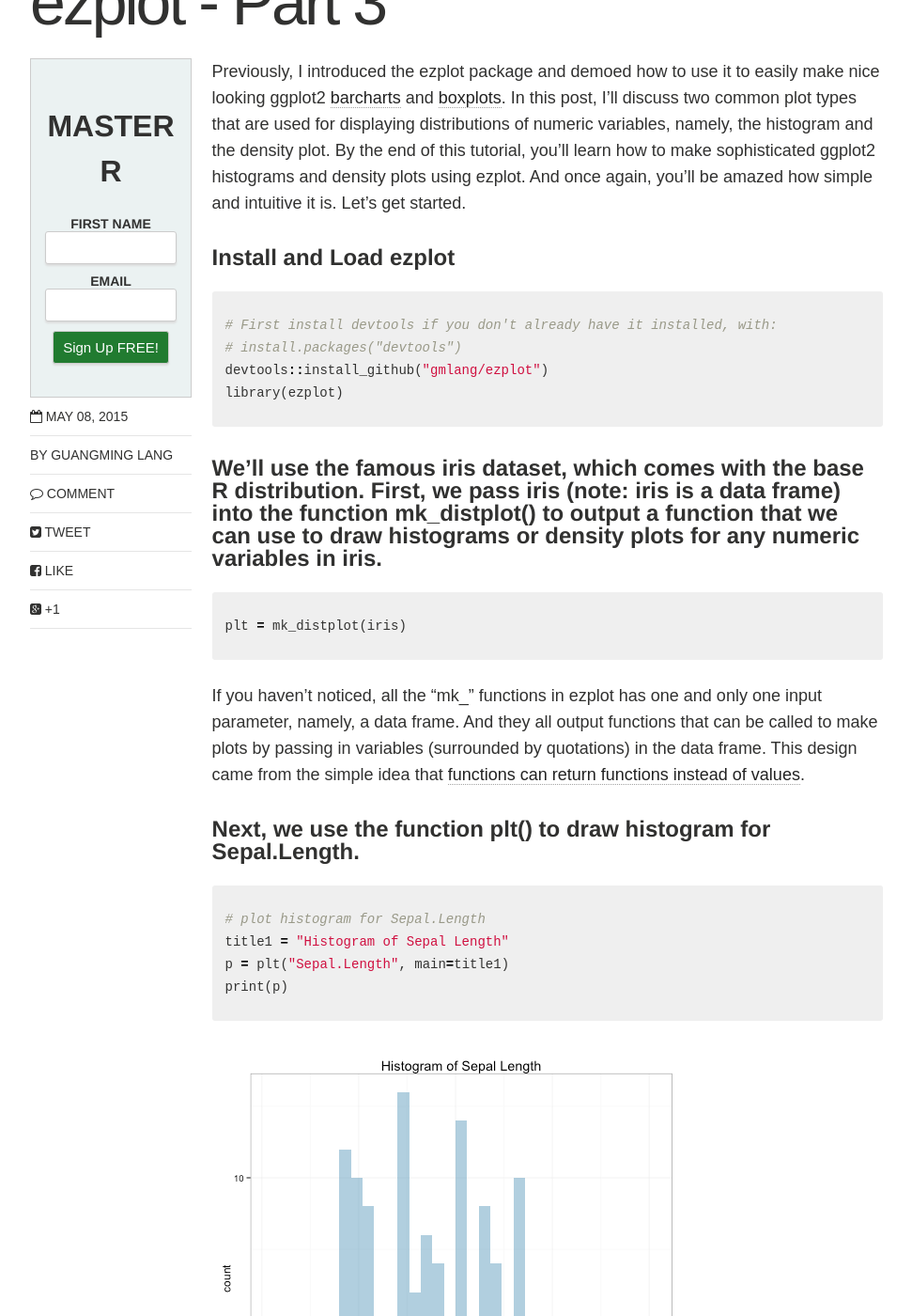
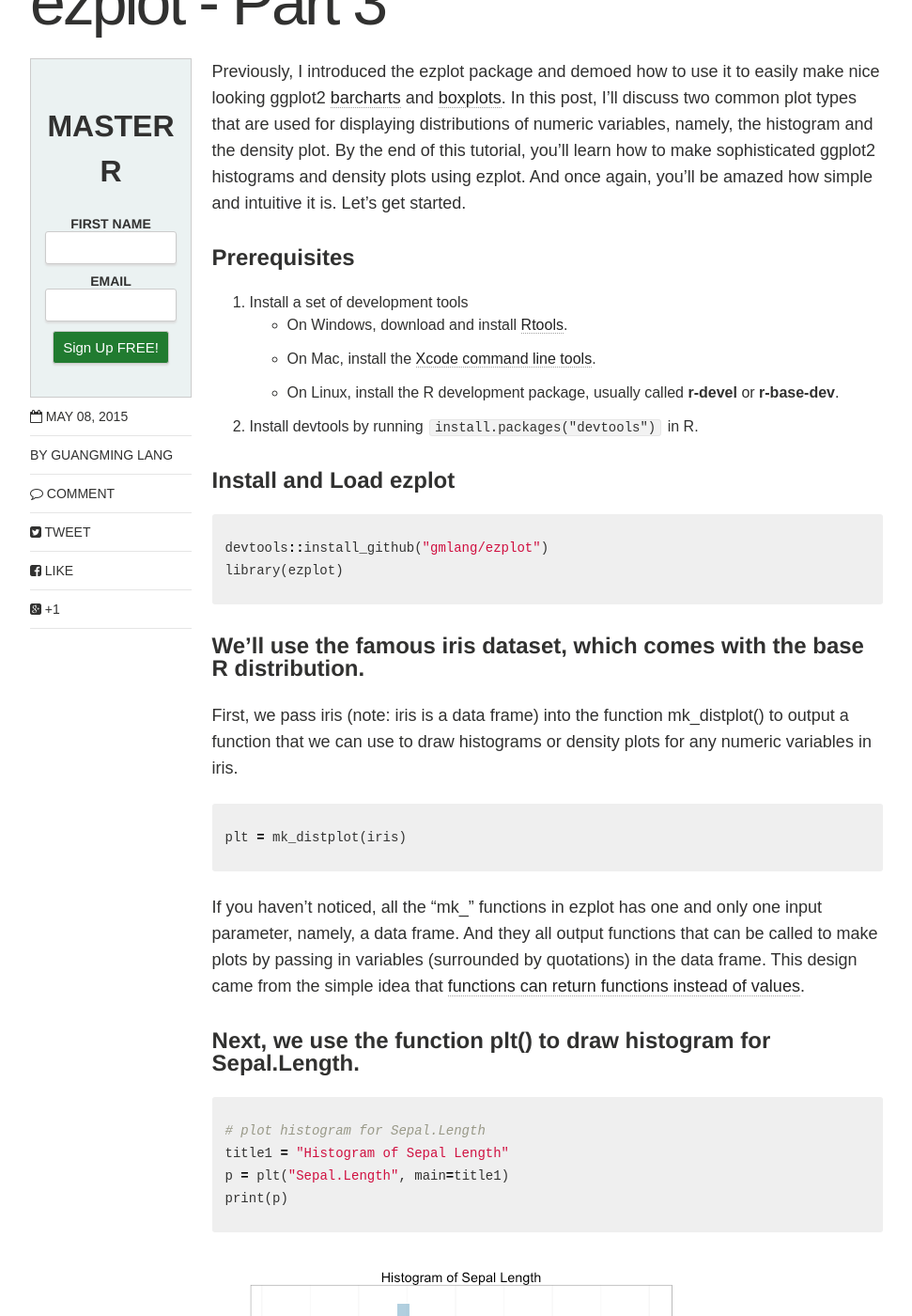
Before and after one commit to gmlang/masterr, a Jekyll site: the page built from _posts/r/2015-05-07-an-easy-way-to-make-ggplot2-histograms-ezplot-part3.md, in a window 1280 px wide and 1400 px high, scrolled down 606 px. Shown: the whole window at 94% size, without its empty margins (154-1125 px from the left). Built offline with Jekyll 4.4.1, drawn with Linux system fonts in a browser that asks for light colours; nearby versions of some CDN libraries; comment, search, counter and statistics services are not loaded.

Commit message:
update 2015-05-07

```diff
--- a/_posts/r/2015-05-07-an-easy-way-to-make-ggplot2-histograms-ezplot-part3.md
+++ b/_posts/r/2015-05-07-an-easy-way-to-make-ggplot2-histograms-ezplot-part3.md
@@ -12,16 +12,23 @@ share: true
 
 Previously, I introduced the ezplot package and demoed how to use it to easily make nice looking ggplot2 [barcharts](http://masterr.org/r/an-easy-way-to-make-ggplot2-plots-ezplot-part1/) and [boxplots](http://masterr.org/r/an-easy-way-to-make-ggplot2-boxplots-ezplot-part2/). In this post, I'll discuss two common plot types that are used for displaying distributions of numeric variables, namely, the histogram and the density plot. By the end of this tutorial, you'll learn how to make sophisticated ggplot2 histograms and density plots using ezplot. And once again, you'll be amazed how simple and intuitive it is. Let's get started.
 
+#### Prerequisites
+1. Install a set of development tools
+* On Windows, download and install [Rtools](http://cran.r-project.org/bin/windows/Rtools/).
+* On Mac, install the [Xcode command line tools](https://developer.apple.com/downloads).
+* On Linux, install the R development package, usually called **r-devel** or **r-base-dev**.
+2. Install devtools by running `install.packages("devtools")` in R.
+
 #### Install and Load ezplot
 
 {% highlight r %}
-# First install devtools if you don't already have it installed, with:
-# install.packages("devtools")
 devtools::install_github("gmlang/ezplot")
 library(ezplot)
 {% endhighlight %}
 
-#### We'll use the famous iris dataset, which comes with the base R distribution. First, we pass iris (note: iris is a data frame) into the function mk_distplot() to output a function that we can use to draw histograms or density plots for any numeric variables in iris.
+#### We'll use the famous iris dataset, which comes with the base R distribution.
+
+First, we pass iris (note: iris is a data frame) into the function mk_distplot() to output a function that we can use to draw histograms or density plots for any numeric variables in iris.
 
 {% highlight r %}
 plt = mk_distplot(iris)
```
Also changed, not shown: _knitr/2015-05-07-an-easy-way-to-make-ggplot2-histograms-ezplot-part3.Rmd (+10 -3 lines).
